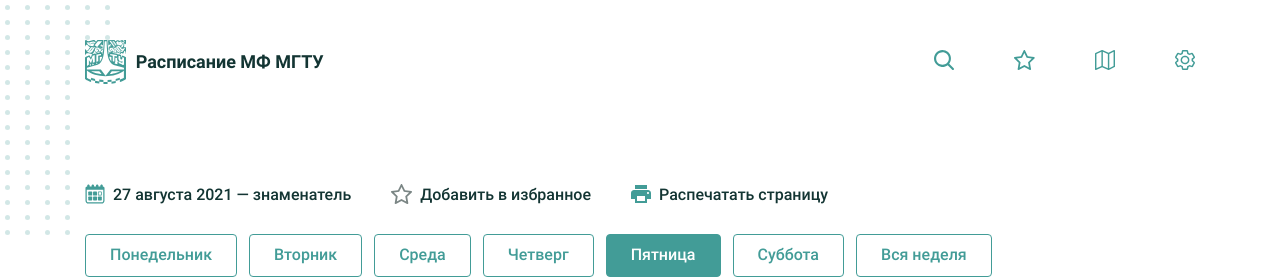
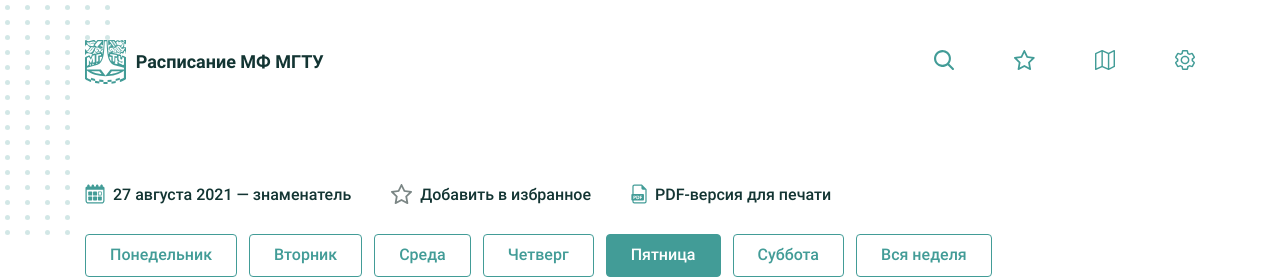
Before and after one commit to Psiniy-programmer/mfrsap, a React (Create React App) app: page /list/1 in a window 1280 px wide. Shown: the top 279 px of the page. Built offline with nearby package versions, Linux system fonts and the light colour scheme; no server answers.

Commit message:
Печать

```diff
--- a/src/Components/Views/RaspView/RaspHeader/RaspHeader.jsx
+++ b/src/Components/Views/RaspView/RaspHeader/RaspHeader.jsx
@@ -1,16 +1,15 @@
-import React, { Component } from "react";
-import { connect } from "react-redux";
+import React, {Component} from "react";
+import {connect} from "react-redux";
 import star from "./Icons/star.svg";
 import star_active from "./Icons/star_active.svg";
 import calendar_dark from "./Icons/Calendar-icon.svg";
 import PDF_icon from "./Icons/PDF_dark.svg";
-import printer_icon from "./Icons/printer.svg";
 import {
     addToFavorite,
     removeFromFavorite,
 } from "../../../../actions/favoriteStorage.js";
 import Consts from "../../../../helpers/consts";
-import { getRaspType } from "../../../../helpers/helpers";
+import {getRaspType} from "../../../../helpers/helpers";
 import "./style.css";
 import consts from "../../../../helpers/consts";
 import {GeneratedKey, GeneratedTimeStamp} from "../../SettingsView/ExportFav/ExportFav";
@@ -22,12 +21,12 @@ class RaspHeader extends Component {
         if (windowSizes.width < consts.DESKTOP_MIN_WIDTH) {
             return weekIsOdd ? "Числитель" : "Знаменатель";
         } else {
-      return  weekIsOdd ? "числитель" : "знаменатель";
+            return weekIsOdd ? "числитель" : "знаменатель";
         }
     }
 
     toggleFavorites() {
-    const { data } = this.props.raspData;
+        const {data} = this.props.raspData;
         const currentRaspType = getRaspType(data);
         const objInfo = {
             type: currentRaspType,
@@ -39,12 +38,12 @@ class RaspHeader extends Component {
         checkFavorite
             ? this.props.addToFavorite(objInfo)
             : this.props.removeFromFavorite(objInfo);
-    this.setState({ isFavorite: checkFavorite });
+        this.setState({isFavorite: checkFavorite});
     }
 
     getMobileView() {
-    const { data } = this.props.raspData;
-    const { type } = this.props;
+        const {data} = this.props.raspData;
+        const {type} = this.props;
         let headerName = data[type];
 
         if (type === 'group' && headerName && headerName[headerName.length - 1] === 'С') {
@@ -73,9 +72,10 @@ class RaspHeader extends Component {
     }
 
     getDesktopView() {
-    const { data } = this.props.raspData;
-    const { type } = this.props;
+        const {data} = this.props.raspData;
+        const {type, match} = this.props;
         const date = new Date();
+        const raspID = match.params.rasp.split('=')[1];
         const options = {
             year: "numeric",
             month: "long",
@@ -85,7 +85,7 @@ class RaspHeader extends Component {
         let raspHeader = '';
         let dateText = date.toLocaleDateString("ru", options);
 
-    switch(type) {
+        switch (type) {
             case 'aud':
                 raspHeader = 'Аудитория ';
                 break;
@@ -96,6 +96,7 @@ class RaspHeader extends Component {
                 break;
         }
 
+        const pdfUrl = `https://rasp.msfu.ru/print/index.php?${type}=${raspID}`
 
         if (data[type] !== undefined) {
             raspHeader += data[type];
@@ -117,7 +118,7 @@ class RaspHeader extends Component {
                 </div>
                 <div className={"RaspHeader textColor"}>
                     <div className="RaspHeader_date">
-            <img className={"date_calendar"} src={calendar_dark} alt="error" />
+                        <img className={"date_calendar"} src={calendar_dark} alt="error"/>
                         <p>{dateText}</p>
                     </div>
                     <div
@@ -135,21 +136,17 @@ class RaspHeader extends Component {
                                 : "Удалить из избранного"}
                         </p>
                     </div>
-          {/* <div onClick={() => alert("В разработке")} className="RaspHeader_PDF">
-            <img className={"PDF_icon"} src={PDF_icon} alt="PDF" />
-            <p>PDF-версия для печати</p>
-          </div> */}
-          <div onClick={() => window.print()} className="RaspHeader_PDF">
-            <img className={"printer_icon"} src={printer_icon} alt="print" />
-            <p>Распечатать страницу</p>
-          </div>
+                    <a target="_blank" href={pdfUrl} className="RaspHeader_PDF">
+                        <img className={"PDF_icon"} src={PDF_icon} alt="PDF"/>
+                        <p className='textColor'>PDF-версия для печати</p>
+                    </a>
                 </div>
             </>
         );
     }
 
     render() {
-    const { windowSizes } = this.props;
+        const {windowSizes} = this.props;
         return windowSizes.width > Consts.DESKTOP_MIN_WIDTH
             ? this.getDesktopView()
             : this.getMobileView();
--- a/src/Components/Views/RaspView/RaspHeader/style.css
+++ b/src/Components/Views/RaspView/RaspHeader/style.css
@@ -38,7 +38,8 @@
         margin-bottom: 30px;
     }
 
-    .RaspHeader div + div {
+    .RaspHeader div + div,
+    .RaspHeader div + a{
         margin-left: 40px;
     }
 
```
Lines whose indentation alone changed are shown as unchanged.
